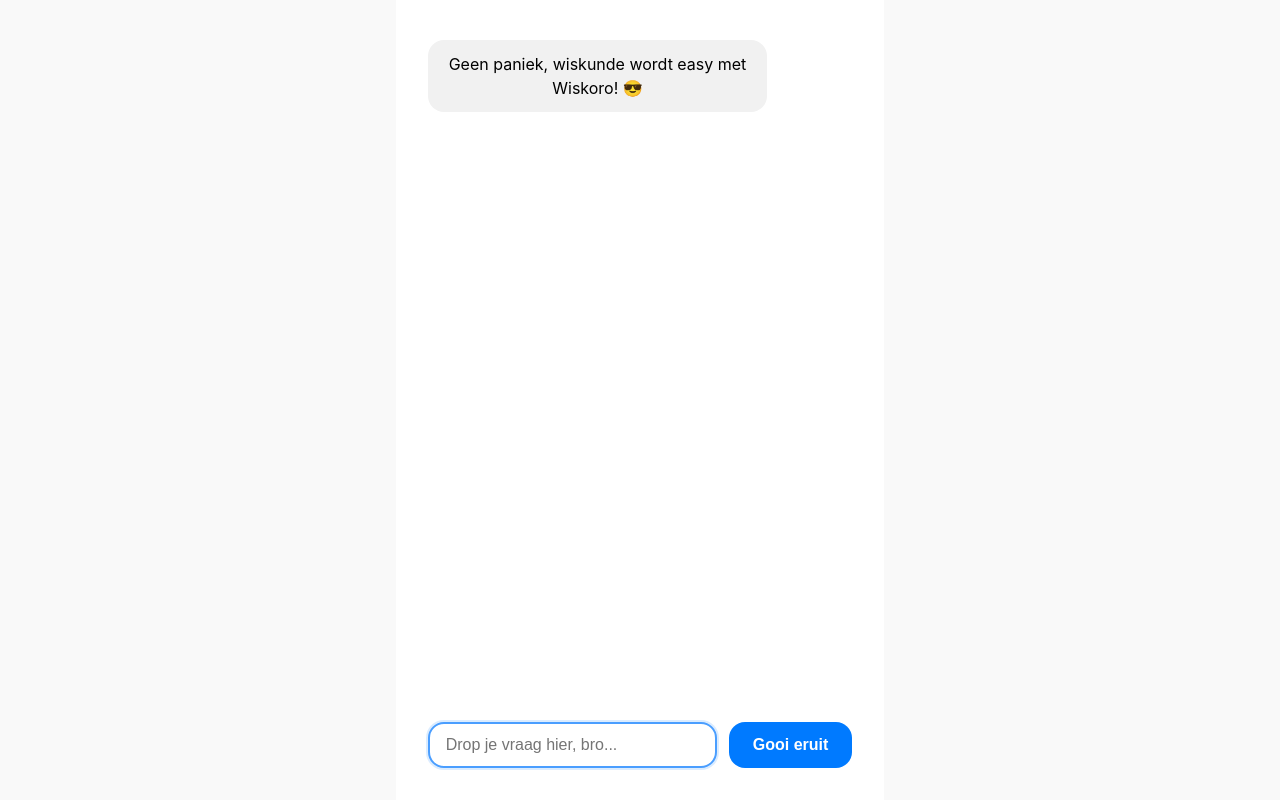
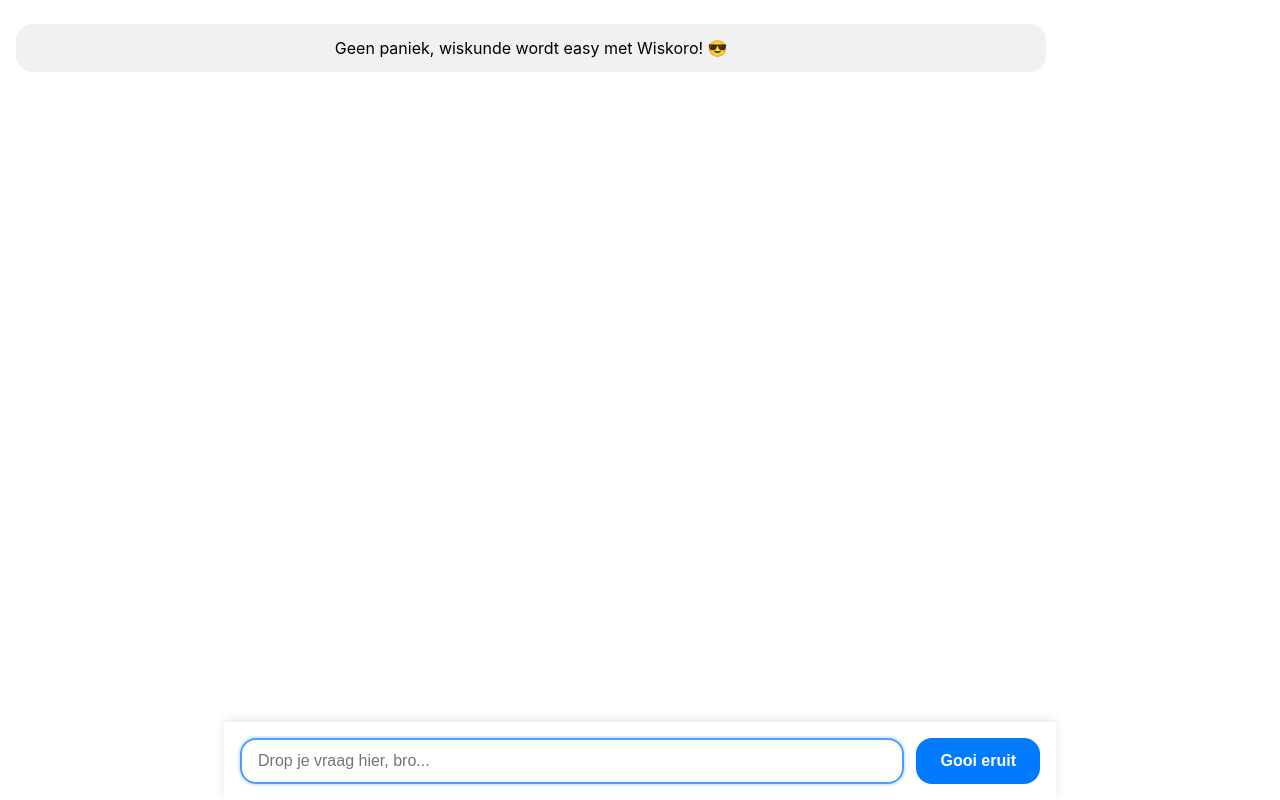
Before and after one commit to studiozes/wiskoro, a plain HTML site: page index.html in a window 1280 px wide. Drawn offline with Linux system fonts and the light colour scheme; a web font is replaced by a local one.

Commit message:
Aanpassingen aan taalgebruik en formaat chatvenster

```diff
--- a/index.html
+++ b/index.html
@@ -3,7 +3,7 @@
 <head>
     <meta charset="UTF-8">
     <meta name="viewport" content="width=device-width, initial-scale=1.0">
-    <meta name="description" content="Wiskoro Chatbot - Je eigen wiskunde GOAT">
+    <meta name="description" content="Wiskoro Chatbot - Je persoonlijke wiskunde G die je door alle sommen heen carried! 🔥">
     <title>Wiskoro Chatbot</title>
     <link rel="preconnect" href="https://rsms.me">
     <link rel="stylesheet" href="https://rsms.me/inter/inter.css">
@@ -23,11 +23,15 @@
             --focus-outline: #4a9eff;
         }
 
-        /* Reset en basis stijlen */
-        * {
+        html, body {
+            height: 100%;
             margin: 0;
             padding: 0;
-            box-sizing: border-box;
+            overflow: hidden;
+            position: fixed;
+            width: 100%;
+            top: 0;
+            left: 0;
         }
 
         body {
@@ -36,7 +40,6 @@
             text-align: center;
             background-color: var(--bg-color-light);
             color: var(--text-color-light);
-            min-height: 100vh;
             display: flex;
             flex-direction: column;
         }
@@ -49,21 +52,29 @@
         }
 
         #chat-container {
-            flex: 1;
+            position: absolute;
+            top: 0;
+            left: 0;
+            right: 0;
+            bottom: 0;
             display: flex;
             flex-direction: column;
-            max-width: 800px;
-            margin: 0 auto;
-            padding: 1rem;
+            width: 100%;
+            max-width: 100%;
             height: 100vh;
+            margin: 0;
+            padding: 0;
             background-color: var(--chat-bg-light);
+            overflow: hidden;
         }
 
         #chat-box {
             flex: 1;
             overflow-y: auto;
             padding: 1rem;
+            margin-bottom: 80px;
             scroll-behavior: smooth;
+            -webkit-overflow-scrolling: touch;
         }
 
         .message {
@@ -99,10 +110,19 @@
         }
 
         .input-container {
+            position: fixed;
+            bottom: 0;
+            left: 0;
+            right: 0;
             display: flex;
             gap: 0.75rem;
             padding: 1rem;
             background-color: var(--chat-bg-light);
+            box-shadow: 0 -2px 10px rgba(0, 0, 0, 0.1);
+            z-index: 1000;
+            max-width: 800px;
+            margin: 0 auto;
+            width: 100%;
         }
 
         #user-input {
@@ -191,6 +211,22 @@
             "Geen paniek, wiskunde wordt easy met Wiskoro! 😎"
         ];
 
+        const errorMessages = [
+            "Ey g, die server left us on read! 💀 Probeer ff opnieuw!",
+            "Nah fam, connection is skeer rn. Check je wifi en probeer nog een x! 🔌",
+            "Yo my g, er ging iets fout in de matrix! Refresh die pagina en we gaan door! 🔄",
+            "Broski, de server heeft even een breakdown! Retry die ting! 😤",
+            "Dead internet vibes... Fix je connect en we gaan verder! 📶"
+        ];
+
+        const loadingMessages = [
+            "Even die brain cells activeren...",
+            "Matrix hacken voor je antwoord...",
+            "Formules spotten zoals een echte G...",
+            "Wiskunde sauce loading...",
+            "Calculations on fleek incoming..."
+        ];
+
         const sendButton = document.getElementById("send-button");
         const chatBox = document.getElementById("chat-box");
         const userInput = document.getElementById("user-input");
@@ -210,6 +246,7 @@
             messageDiv.textContent = content;
             chatBox.appendChild(messageDiv);
             chatBox.scrollTop = chatBox.scrollHeight;
+            return messageDiv;
         }
 
         function showWelcomeMessage() {
@@ -230,6 +267,10 @@
                 userInput.value = '';
                 updateButtonText();
 
+                // Toon loading message
+                const loadingMessage = getRandomItem(loadingMessages);
+                const loadingDiv = addMessage(loadingMessage, 'bot');
+
                 const response = await fetch(backendUrl, {
                     method: 'POST',
                     headers: {
@@ -238,15 +279,18 @@
                     body: JSON.stringify({ message })
                 });
 
+                // Verwijder loading message
+                loadingDiv.remove();
+
                 if (!response.ok) {
-                    throw new Error('Netwerk response was niet ok');
+                    throw new Error('Network response not ok');
                 }
 
                 const data = await response.json();
-                addMessage(data.response || 'Sorry, er ging iets mis. Probeer het nog een keer!', 'bot');
+                addMessage(data.response || getRandomItem(errorMessages), 'bot');
             } catch (error) {
                 console.error('Error:', error);
-                addMessage('Oeps! Er ging iets mis. Check je internet en probeer het nog een keer!', 'bot');
+                addMessage(getRandomItem(errorMessages), 'bot');
             } finally {
                 isProcessing = false;
                 sendButton.disabled = false;
```
